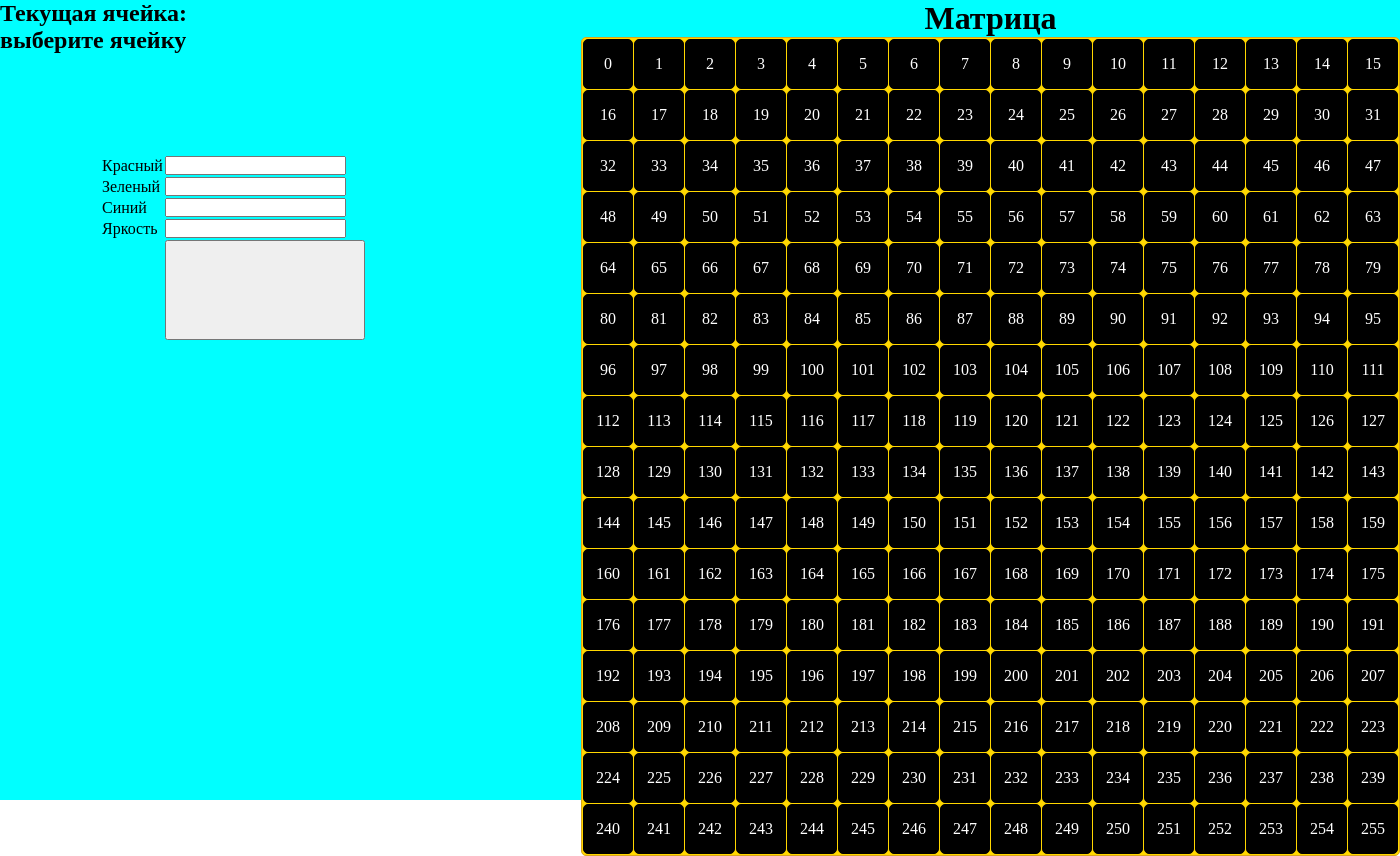
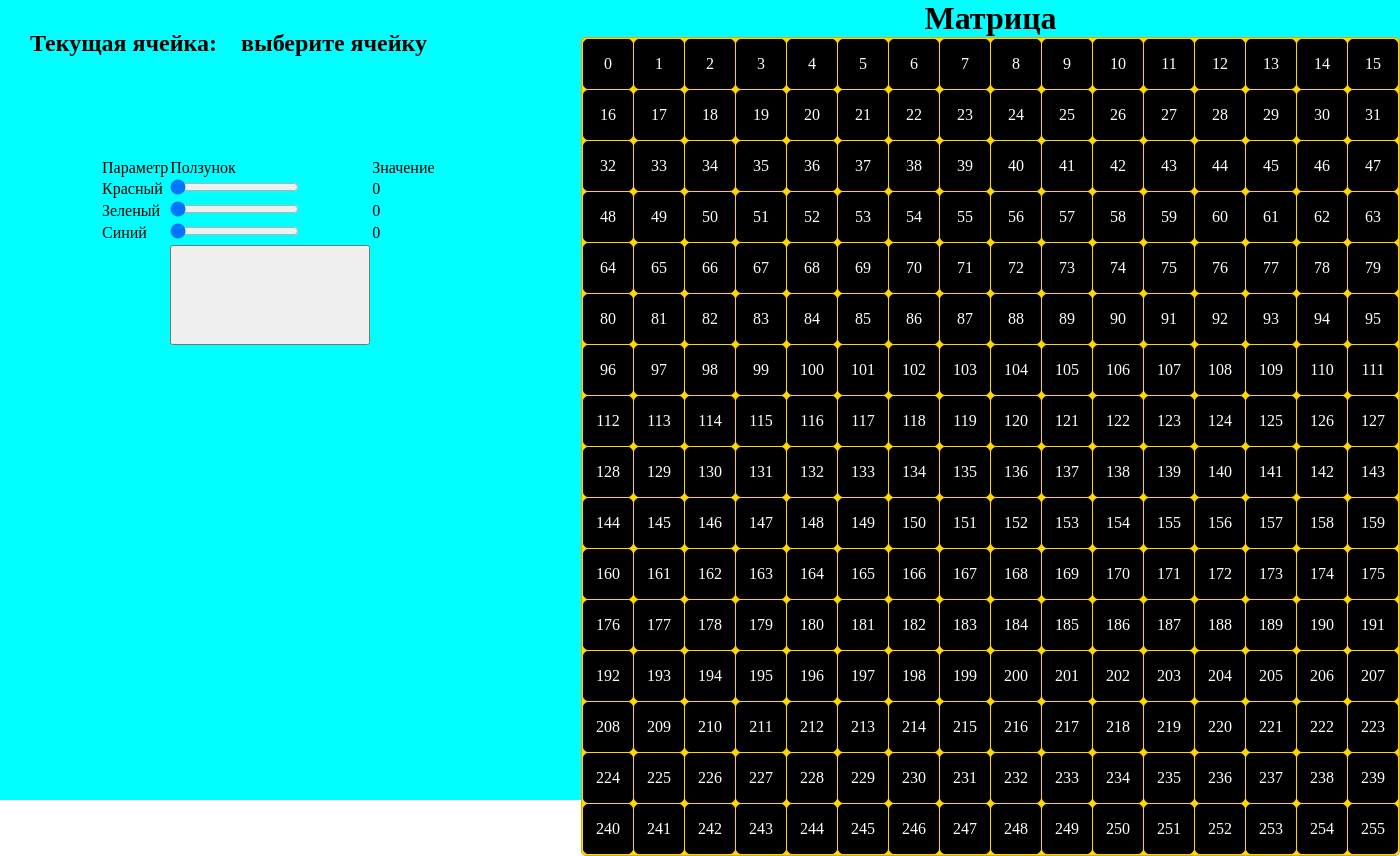
Before and after one commit to Feniks000/LedMatrixFefu, a Django app: page / in a window 1400 px wide. Run offline with Django 3.2, Linux system fonts and the light colour scheme; some libraries are stand-ins or nearby versions.

Commit message:
update index

```diff
--- a/LedMatrixFefu/settings.py
+++ b/LedMatrixFefu/settings.py
@@ -25,7 +25,8 @@ SECRET_KEY = '6%%=z0j9685pz9@1fdqsj@ouhhguzv%ttou7p%3=%a9_mii^)('
 DEBUG = True
 
 ALLOWED_HOSTS = [
-    'led-matrix-fefu.herokuapp.com'
+    'led-matrix-fefu.herokuapp.com',
+    '127.0.0.1'
 ]
 
 # Application definition
--- a/templates/main/index.html
+++ b/templates/main/index.html
@@ -5,6 +5,10 @@
     <title>LedMatrixController</title>
     <script src="https://code.jquery.com/jquery-3.5.1.min.js"
             integrity="sha256-9/aliU8dGd2tb6OSsuzixeV4y/faTqgFtohetphbbj0="
+            crossorigin="anonymous"></script>
+    <script
+            src="https://code.jquery.com/ui/1.12.1/jquery-ui.min.js"
+            integrity="sha256-VazP97ZCwtekAsvgPBSUwPFKdrwD3unUfSGVYrahUqU="
             crossorigin="anonymous"></script>
     <style>
         * {
@@ -75,36 +79,50 @@
             display: flex;
         }
 
-        p {
+        .cell p {
             margin: auto;
             color: white;
         }
     </style>
+    <style href="https://code.jquery.com/ui/1.12.1/themes/base/jquery-ui.css"></style>
 </head>
 <body>
 <div class="container">
     <div class="controller">
-        <div>
-            <h2>Текущая ячейка: </h2>
-            <h2 id="curr-cell"> выберите ячейку</h2>
+        <div style="margin: 30px; display: flex">
+            <h2>Текущая ячейка:</h2>
+            <h2 id="curr-cell" style="margin-left: 1em"> выберите ячейку</h2>
         </div>
         <div class="form">
             <table>
                 <tr>
+                    <td>Параметр</td>
+                    <td>Ползунок</td>
+                    <td>Значение</td>
+                </tr>
+                <tr>
                     <td>Красный</td>
-                    <td><label for="red"></label><input type="text" id="red"></td>
+                    <td><label>
+                        <input type="range" id="r-red" min="0" max="255" step="1" value="0"
+                               onchange="prototype($(this))">
+                    </label></td>
+                    <td><p id="val-red">0</p></td>
                 </tr>
                 <tr>
                     <td>Зеленый</td>
-                    <td><label for="green"> <input type="text" id="green"> </label></td>
+                    <td><label>
+                        <input type="range" id="r-green" min="0" max="255" step="1" value="0"
+                               onchange="prototype($(this))">
+                    </label></td>
+                    <td><p id="val-green">0</p></td>
                 </tr>
                 <tr>
                     <td> Синий</td>
-                    <td><label for="blue"> <input type="text" id="blue"></label></td>
-                </tr>
-                <tr>
-                    <td>Яркость</td>
-                    <td><label for="brightness"><input type="text" id="brightness"></label></td>
+                    <td><label>
+                        <input type="range" id="r-blue" min="0" max="255" step="1" value="0"
+                               onchange="prototype($(this))">
+                    </label></td>
+                    <td><p id="val-blue">0</p></td>
                 </tr>
                 <tr>
                     <td></td>
@@ -113,6 +131,7 @@
                     </td>
                 </tr>
             </table>
+
         </div>
 
     </div>
@@ -122,7 +141,7 @@
         <div class="matrix">
 
             {% for cell in cells %}
-                <div class="cell" id="{{ cell.id }}-{{ cell.x }}-{{ cell.y }}"
+                <div class="cell" id="{{ cell.id }}"
                      onclick="activate_cell($(this))">
                     <p>{{ forloop.counter0 }}</p>
                 </div>
@@ -132,12 +151,38 @@
 </div>
 
 <script>
-    let cur_cell = $("#0-0-0")
 
     function activate_cell(cell) {
         console.log(cell)
         let h2 = $('#curr-cell').empty()
-        h2.append("")
+        h2.append(cell.attr('id'))
+        let color = cell.css('background-color')
+
+        console.log(color)
+    }
+
+    function prototype(elem) {
+        console.log(elem)
+        console.log(elem.attr('id'))
+        if (elem.attr('id') === 'r-red') {
+            console.log('r-red')
+            let label = $('#val-red')
+            label.empty()
+            console.log(document.getElementById("r-red").value)
+            label.append(document.getElementById("r-red").value)
+        } else if (elem.attr('id') === 'r-green') {
+            console.log('r-red')
+            let label = $('#val-green')
+            label.empty()
+            console.log(document.getElementById("r-green").value)
+            label.append(document.getElementById("r-green").value)
+        } else if (elem.attr('id') === 'r-blue') {
+            console.log('r-blue')
+            let label = $('#val-blue')
+            label.empty()
+            console.log(document.getElementById("r-blue").value)
+            label.append(document.getElementById("r-blue").value)
+        }
     }
 
     function update_cell(red, green, blue, cell) {
```
